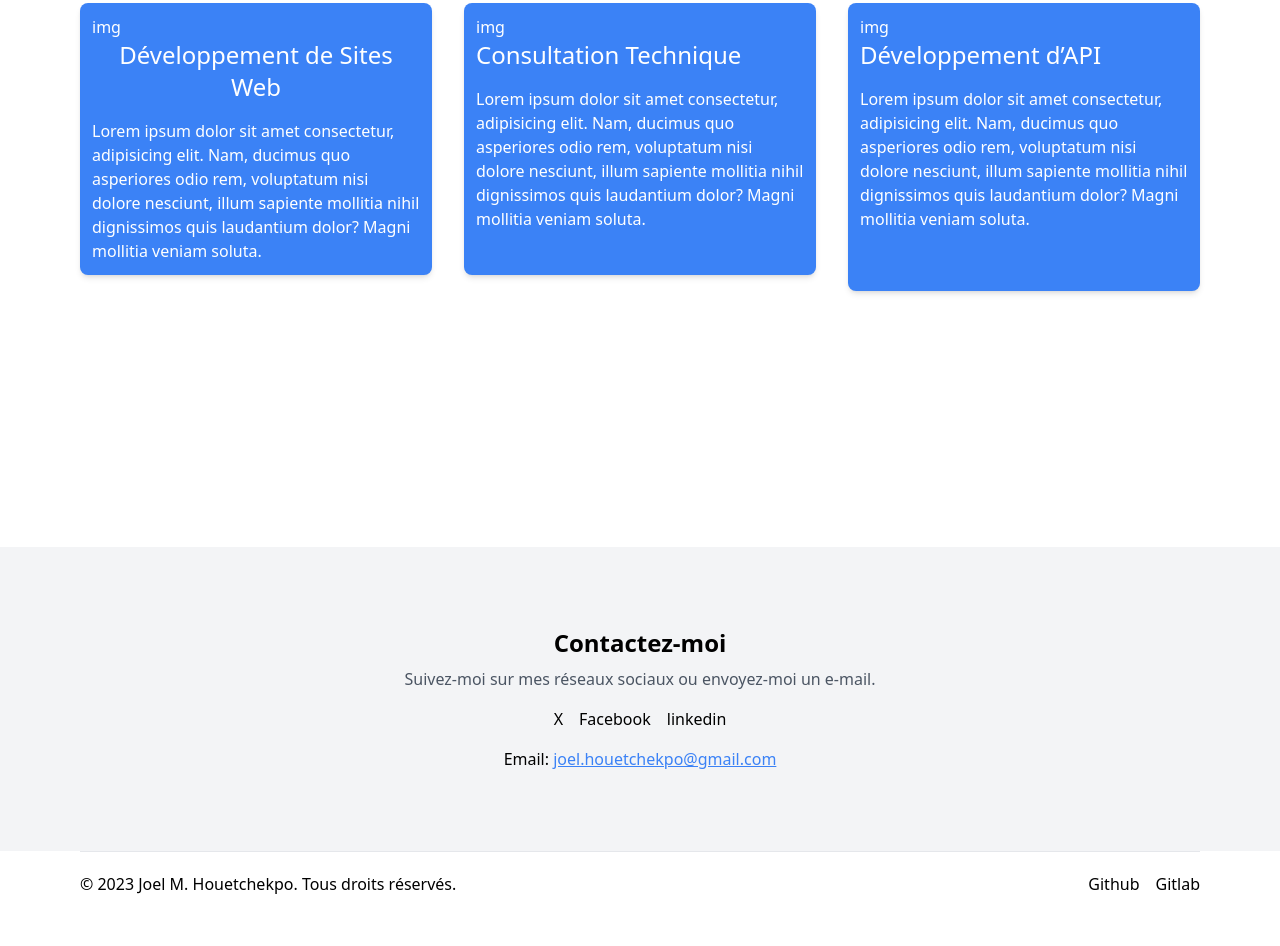
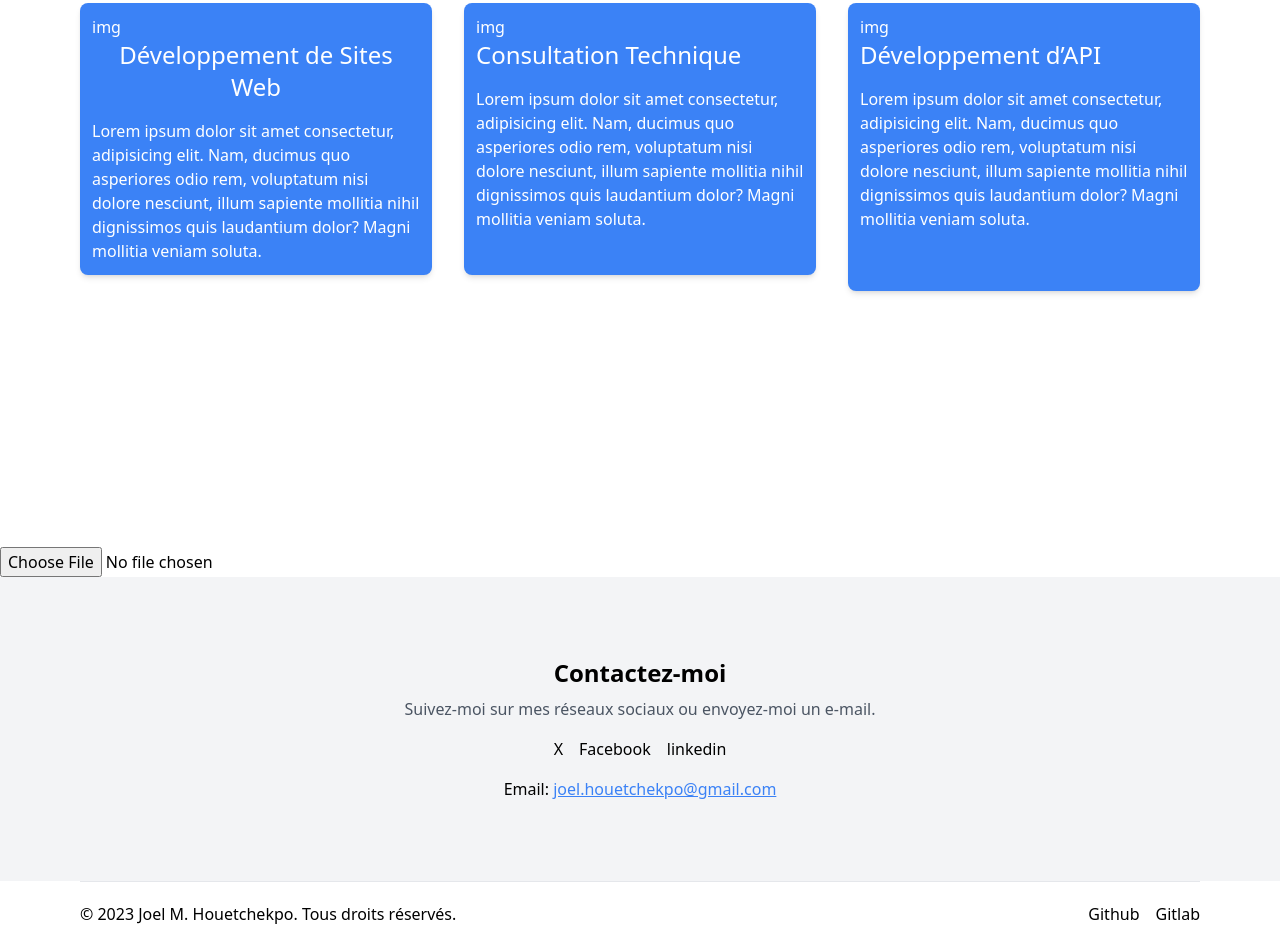
Before and after one commit to lasroun/portfolio, a plain HTML site: page index.html in a window 1280 px wide. Shown: the part 1933-2879 px from the top of the page. Before the commit the page ends 2849 px from the top, so only its background shows below. Drawn offline with nearby package versions, Linux system fonts and the light colour scheme.

Commit message:
another test

```diff
--- a/index.html
+++ b/index.html
@@ -145,6 +145,11 @@
       </div>
     </div>
   </section>
+  <section>
+    <form action="" method="post">
+      <input type="file" ref="fileInput" accept="image/*" capture="environment"/>
+    </form>
+  </section>
   <section id="contact" class="px-4 py-4 md:px-20 md:py-20 bg-gray-100">
     <div class="flex justify-center">
       <div class="text-center">
```
